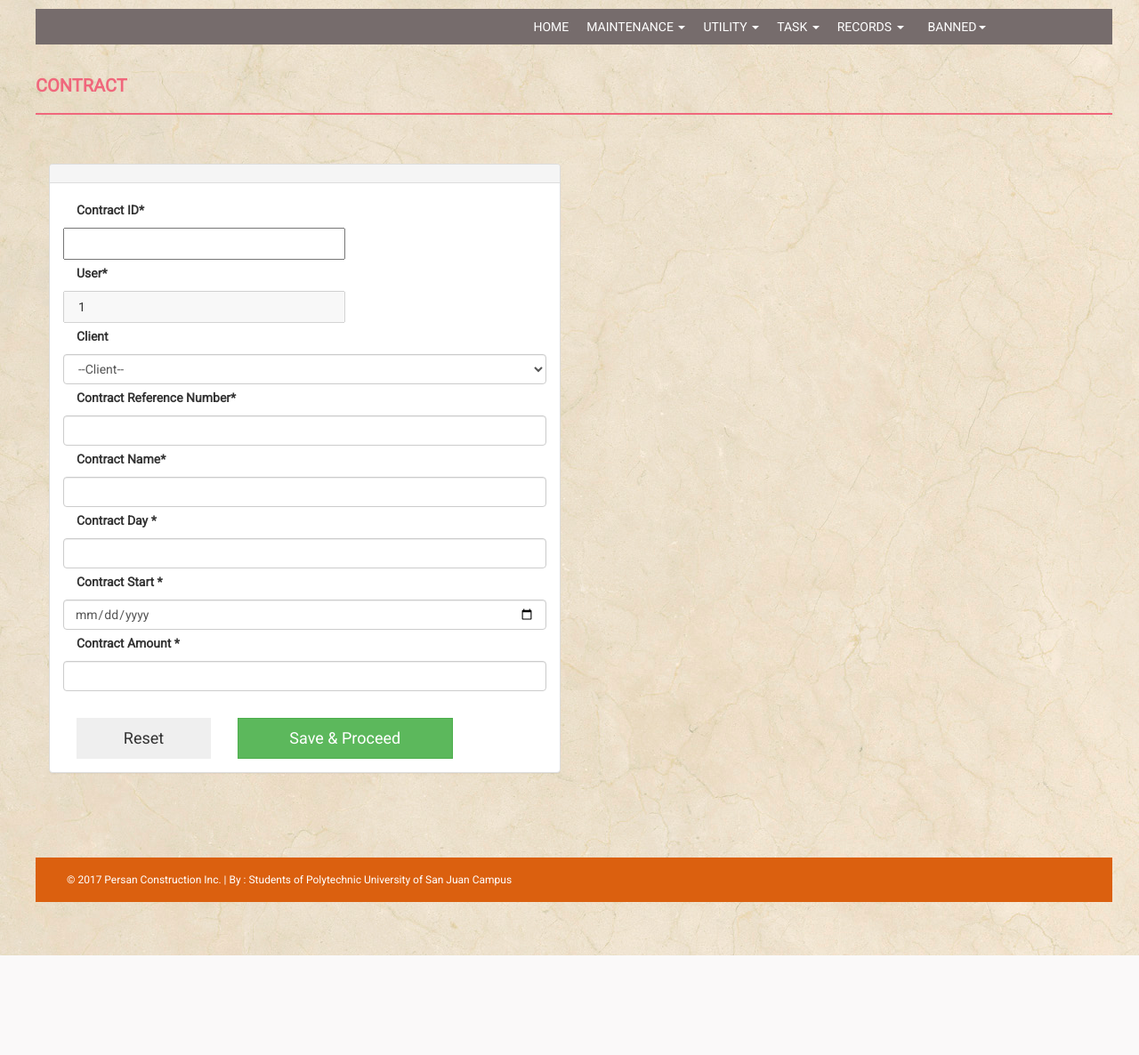
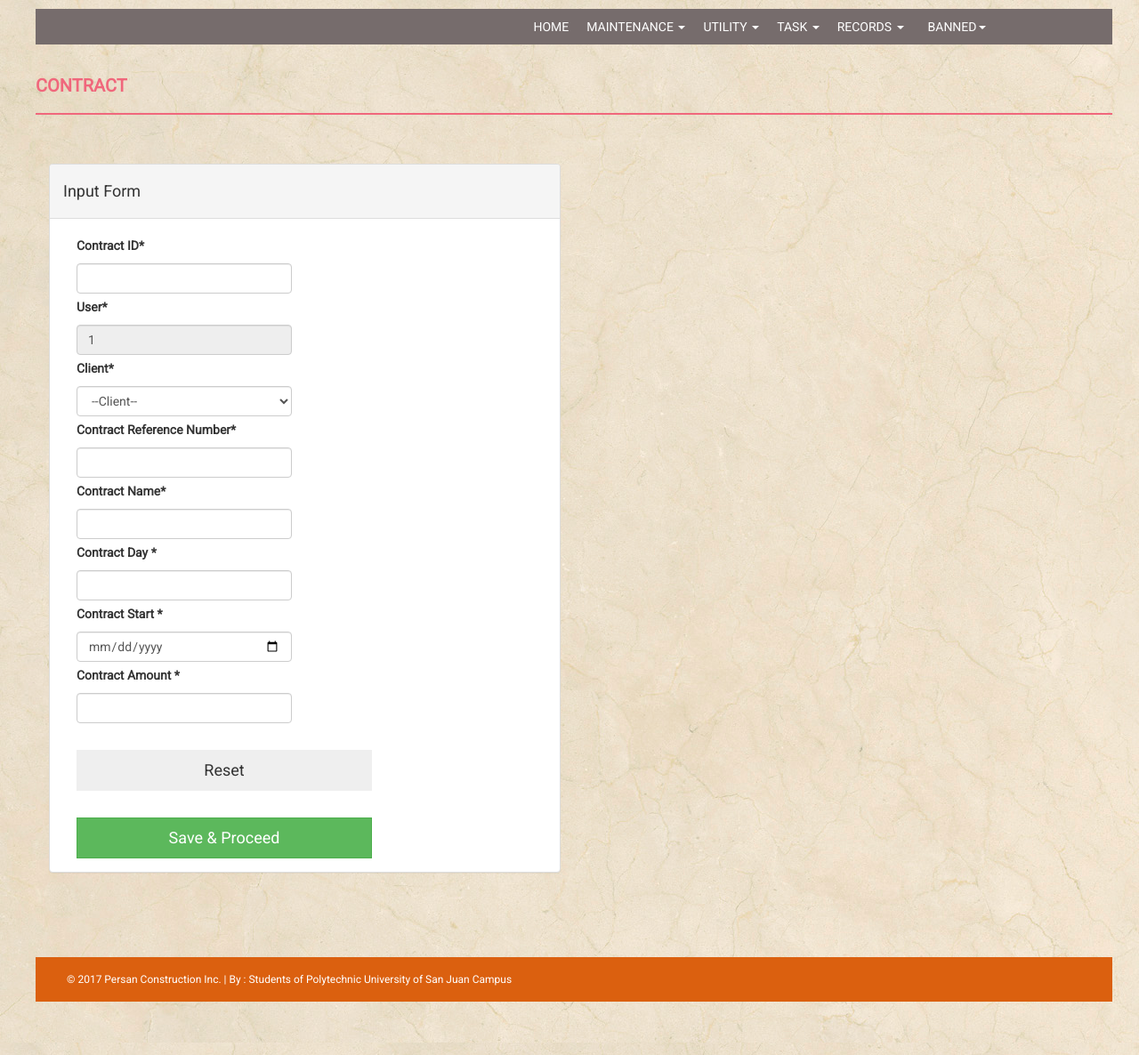
Before and after one commit to bendevelopss/mock4, a PHP site: page /view/transaction/steps/main_contract.php in a window 1280 px wide. Shown: the whole page at 89% size. Before the commit the page ends 1074 px from the top, so only its background shows below. Run offline with PHP 8.4, Linux system fonts and the light colour scheme; the visitor is signed in with stand-in values (Sample User, id 1); data comes from the database, SQL or seed files in the repository.

Commit message:
okay na lahat ng error sa mga .css

```diff
--- a/index.php
+++ b/index.php
@@ -8,7 +8,7 @@ error_reporting(E_ALL & ~E_NOTICE);
   ?>
 <!DOCTYPE html>
 <html xmlns="http://www.w3.org/1999/xhtml">
-<?php include("view/master/design.html");//header and design
+<?php include("view/master/design_index.html");//header and design
 if($_SESSION["persan_user_name"]=="" || $_SESSION["persan_user_type"]=="")
   {?>
     <script type="text/javascript">
@@ -49,7 +49,7 @@ setTimeout('Redirect()', 0);
 
 </style>
 <body>
-<script src="assets/css/animate.css" type="text/javascript"></script>
+
 <!--pre-loader start-->
 <div class="se-pre-con"></div>
 <div class="notify"></div>
@@ -234,7 +234,7 @@ setTimeout('Redirect()', 0);
 
             </div>
 
-<?php include("view/master/design_end.html"); //footer?>
+<?php include("view/master/design_end_index.html"); //footer?>
 
 </body>
 </html>
--- a/view/master/design.html
+++ b/view/master/design.html
@@ -23,25 +23,6 @@
 
     <title>Contract Monitoring System </title>
     <!-- BOOTSTRAP CORE STYLE  -->
-    <link href="assets/css/bootstrap.css" rel="stylesheet" />
-    <!-- CUSTOM STYLE  -->
-   <link href="assets/css/custom.min.css" rel="stylesheet" />
-
-   <link href="assets/css/style.css" rel="stylesheet" />
-    <!--sweetlaert-->
-    <script src="plugins/sweetalert/sweetalert.min.js"></script>
-    <link rel="stylesheet" type="text/css" href="plugins/sweetalert/sweetalert.css">
-
-     <!--JQUERY BELOW-->
-    <script src="plugins/jQuery/jQuery-2.1.4.min.js"></script>
-    <!--Datatables BELOW-->
-    <script src="plugins/datatables/jquery.dataTables.js" type="text/javascript"></script>
-    <!--Datatables Bootsrap CSS BELOW -->
-    <script src="plugins/datatables/dataTables.bootstrap.js" type="text/javascript"></script>
-    <!--Datatables Javascript BELLOW -->
-    <link href="plugins/datatables/dataTables.bootstrap.css" rel="stylesheet" type="text/css" />
-
-    <script src="controller/master/logout.js" type="text/javascript"></script>
 
 <!---->
 <link href="../../../assets/css/bootstrap.css" rel="stylesheet" />
@@ -66,6 +47,7 @@
     <script src="../../../controller/master/logout.js" type="text/javascript"></script>
 
 
+    <link href="../../../assets/css/animate.css" rel="stylesheet" />
 
 </head>
 <script type="text/javascript">
--- a/view/transaction/steps/main_contract.php
+++ b/view/transaction/steps/main_contract.php
@@ -13,78 +13,108 @@
                 <div class="col-md-12">
                     <h4 class="page-head-line">Contract</h4>
                         <div class="panel-body">
-<div class="row">
-                    <div class="col-md-6 col-xs-12">
+<div class="row" >
+                    <div class="col-md-6 col-sm-12">
                         <div class="panel panel-default">
                         <div class="panel-heading">
-
+                         <h4> Input Form </h4>
                         </div>
                         <div class="panel-body">
           <div id="cont_id_div">
+
             <label class="control-label col-md-24 col-sm-12 col-xs-12" for="proj-name">Contract ID<span class="required">*</span>
               </label>
-              <input type="text" id="cont_id" required="required" class="form-controlcol-xs-12 col-md-7 col-xs-12">
-             <br><br>
+              <div class="col-sm-6">
+              <input type="text" id="cont_id" required="required" class="form-control col-xs-4 col-md-7 col-xs-4">
+
            </div>
+         </div>
 
-             <label class="control-label col-md-24 col-sm-12 col-xs-12" for="proj-name">User<span class="required">*</span>
+            <label class="control-label col-md-24 col-sm-12 col-xs-12" for="proj-name">User<span class="required">*</span>
                            </label>
-                           <input type="text" id="user_id" required="required" disabled="disabled" value='<?=$_SESSION["user_id"];?>'  class="form-controlcol-xs-12 col-md-7 col-xs-12">
-
+                           <div class="form-group">
+                            <div class="col-sm-6">
+                           <input type="text" id="user_id" required="required" value='<?=$_SESSION["user_id"];?>'  class="form-control col-xs-4 col-md-7 col-xs-4" disabled >
+                         </div>
+                         </div>
                           <br><br>
               <div id="client_div">
-              <label class="control-label col-md-24 col-sm-12 col-xs-12">Client</label>
+
+              <label class="control-label col-md-24 col-sm-12 col-xs-12">Client<span class="required">*</span></label>
+              <div class="col-sm-6">
               <select id="client" class="form-control" required="">
               <option value="">Select..</option>
             </select>
-
+          </div>
           </div><div id="cont_ref_div">
 
-            <label class="control-label col-md-24 col-sm-12 col-xs-12" for="proj-location">Contract Reference Number<span class="required">*</span>
-            </label>
+    <label class="control-label col-md-24 col-sm-12 col-xs-12" for="proj-location">Contract Reference Number<span class="required">*</span>
+    </label>
+            <div class="col-sm-6">
             <input type="text" id="cont_ref" required="required" class="form-control col-md-7 col-xs-12">
+            </div>
             <br><br>
 
           </div><div id="cont_name_div">
 
               <label class="control-label col-md-24 col-sm-12 col-xs-12" for="proj-code">Contract Name<span class="required">*</span>
               </label>
+              <div class="col-sm-6">
               <input type="text" id="cont_name" required="required" class="form-control col-md-7 col-xs-12">
+            </div>
+
              <br><br>
-           </div><div id="cont_day_div">
+
+           </div>
+
+           <div id="cont_day_div">
+
               <label class="control-label col-md-24 col-sm-12 col-xs-12" for="proj-location">Contract Day <span class="required">*</span>
               </label>
-             <input type="text" id="cont_day" required="required" class="form-control col-md-7 col-xs-12">
-           </div><div id="cont_start_div">
+              <div class="col-sm-6">
+             <input type="number" id="cont_day" required="required" class="form-control col-md-7 col-xs-12">
+           </div>
+         </div>
+
+
+           <div id="cont_start_div">
+
               <label class="control-label col-md-24 col-sm-12 col-xs-12" for="proj-location">Contract Start <span class="required">*</span>
               </label>
+              <div class="col-sm-6">
              <input type="date" id="cont_start" required="required" class="form-control col-md-7 col-xs-12">
-             <br><br>
-           </div><div id="cont_amount_div">
+
+           </div>
+         </div>
+
+           <div id="cont_amount_div">
              <label class="control-label col-md-24 col-sm-12 col-xs-12" for="proj-location">Contract Amount <span class="required">*</span>
              </label>
+             <div class="col-sm-6">
             <input type="number" id="cont_amount" required="required" class="form-control col-md-7 col-xs-12">
-            <br><br><br>
-          </div>
 
-
-             <input type="hidden" id="user_id-hide" required="required" value='<?=$_SESSION["user_id"];?>' class="form-controlcol-xs-12 col-md-7 col-xs-12">
-             <br><br>
-            <div class="col-md-4 "><br><button id="btn_reset" class="btn btn-block btn-lg">Reset</button></div>
-
-            <div class="col-md-6" >  <br><button id="btn_save" class="btn btn-block btn-success btn-lg" onclick="return saves();">Save & Proceed</button></div><!--?php $_SESSION['clients']='hi';-->
           </div>
         </div>
 
-              </div>
-              </div>
-              </div><!--//
-window.location='../../transaction/steps/main.php
-                2nd panel body-->
+          <div class="col-sm-6">
+             <input type="hidden" id="user_id-hide" required="required" value='<?=$_SESSION["user_id"];?>' class="form-controlcol-xs-12 col-md-7 col-xs-12">
+          </div>
+
+            <div class="col-md-8 "><br><button id="btn_reset" class="btn btn-block btn-lg">Reset</button></div>
+
+            <div class="col-md-8" >  <br><button id="btn_save" class="btn btn-block btn-success btn-lg" onclick="return saves();">Save & Proceed</button></div><!--?php $_SESSION['clients']='hi';-->
+          </div>
+        </div>
+
+
 
               </div>
               </div>
-              </div><!--//first panel body-->
+              </div>
+
+              </div>
+              </div>
+              </div>
 
 
    <script src="../../../controller/steps-contract.js" type="text/javascript"></script>
```
Also changed, not shown: view/master/design_end_index.html (added, +36 -0 lines), view/master/design_index.html (added, +58 -0 lines).
